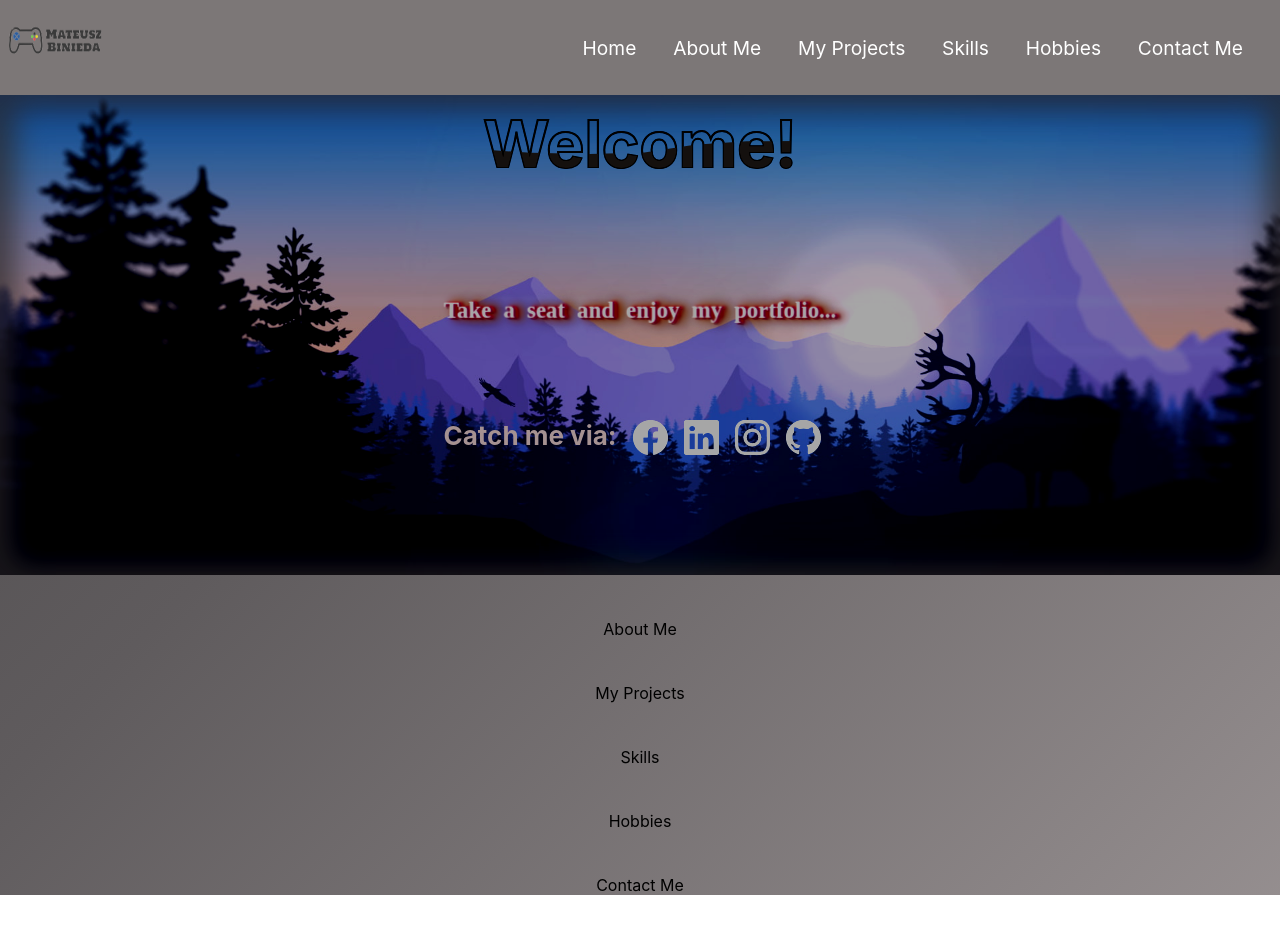
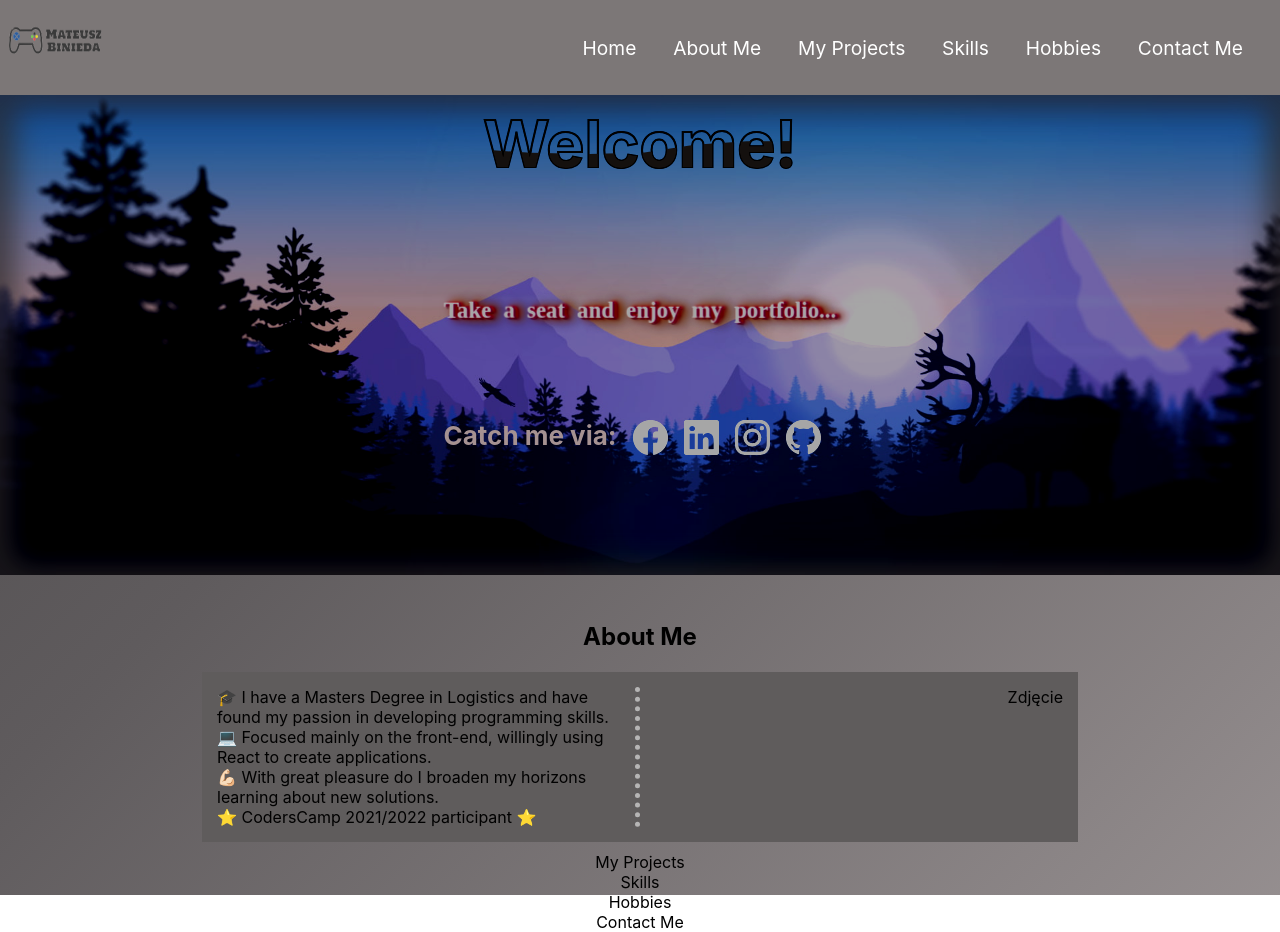
Before and after one commit to Arssin/Portfolio-Mateusz-Binieda, a React (Create React App) app: page / in a window 1280 px wide. Before the commit the page ends 895 px from the top, so only its background shows below. Built offline with nearby package versions, Linux system fonts and the light colour scheme.

Commit message:
Add aboutme div with text

```diff
--- /dev/null
+++ b/src/Components/HomeBody/AboutMe/Aboutme.js
@@ -0,0 +1,21 @@
+import styles from '../AboutMe/Aboutme.module.scss';
+
+export function Aboutme() {
+  return (
+    <section className={styles.aboutMeMainDiv}>
+      <h2 className={styles.title}>About Me</h2>
+      <div className={styles.aboutMe}>
+        <div className={styles.text}>
+          🎓 I have a Masters Degree in Logistics and have found my passion in developing programming skills.
+          <br />
+          💻 Focused mainly on the front-end, willingly using React to create applications.
+          <br />
+          💪🏻 With great pleasure do I broaden my horizons learning about new solutions.
+          <br />
+          ⭐️ CodersCamp 2021/2022 participant ⭐️
+        </div>
+        <div className={styles.myPicture}>Zdjęcie</div>
+      </div>
+    </section>
+  );
+}
--- /dev/null
+++ b/src/Components/HomeBody/AboutMe/Aboutme.module.scss
@@ -0,0 +1,26 @@
+.aboutMeMainDiv {
+  width: 70vw;
+  align-self: center;
+  padding: 10px;
+  margin: 2rem 0 0 0;
+
+  .title {
+    padding: 5px;
+    margin-bottom: 1rem;
+  }
+
+  .aboutMe {
+    padding: 15px;
+    background-color: rgb(95, 92, 92);
+    display: flex;
+    flex-direction: row;
+    justify-content: space-between;
+    gap: 10rem;
+
+    .text {
+      width: 50%;
+      text-align: left;
+      border-right: 5px dotted #cccc;
+    }
+  }
+}
--- a/src/Components/HomeBody/HomeBody.js
+++ b/src/Components/HomeBody/HomeBody.js
@@ -1,4 +1,5 @@
 import styles from '../HomeBody/Homebody.module.scss';
+import { Aboutme } from './AboutMe/Aboutme';
 
 export function HomeBody() {
   return (
@@ -67,7 +68,7 @@ export function HomeBody() {
           </div>
         </div>
       </section>
-      <section>About Me</section>
+      <Aboutme />
       <section>My Projects</section>
       <section>Skills</section>
       <section>Hobbies</section>
```
